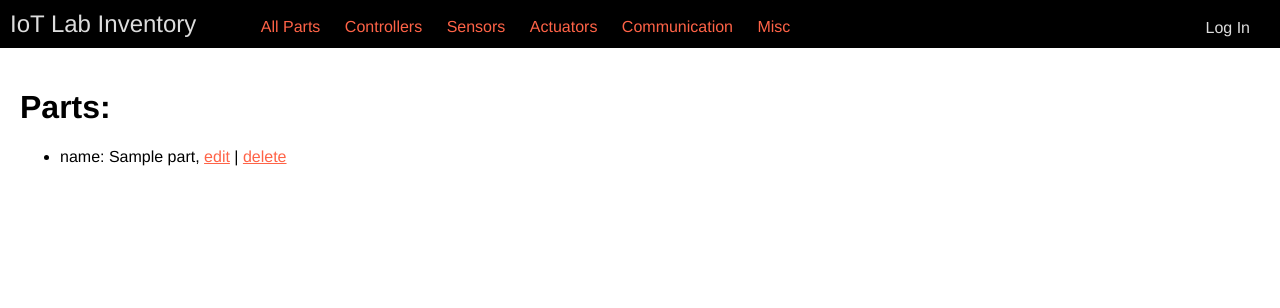
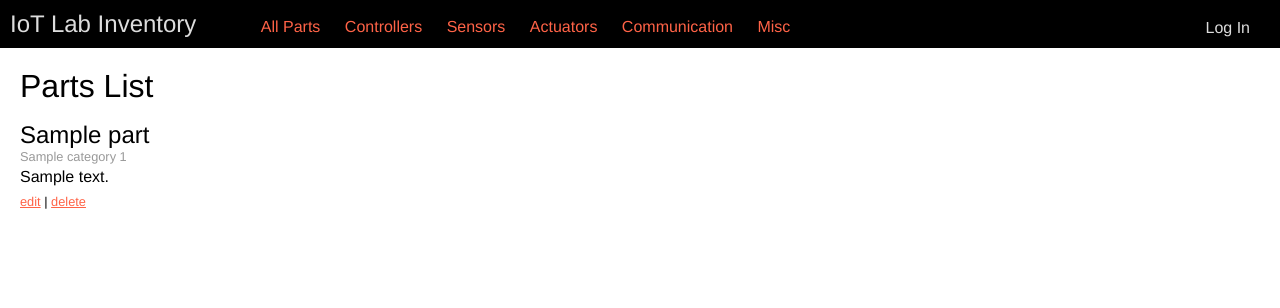
Before and after one commit to osu-cascades/iot-lab-inventory, a Flask app: template templates/parts/list.html in a window 1280 px wide. Shown: the top 308 px of the page. Run offline with Flask 2, Linux system fonts and the light colour scheme; the template is opened without the code that fills it: most values are stand-ins (such as "Sample title", 1, 10 or a date in 2020).

Commit message:
Style the parts list.

```diff
--- a/static/main.css
+++ b/static/main.css
@@ -51,9 +51,18 @@ div#content {
   padding: 20px;
 }
 
+h1 {
+  margin: 0px;
+  font-weight: normal;
+}
 
-h1 {
+h2 {
+  margin: 0px;
+  font-weight: normal;
+}
 
+p {
+  margin: 0px;
 }
 
 a {
@@ -64,7 +73,28 @@ a:hover {
   color: #ff8367;
 }
 
-
 form.frm-delete {
   display: inline;
 }
+
+ul.parts {
+  list-style-type: none;
+  margin-left: 0px;
+  padding-left: 0px;
+}
+
+ul.parts li {
+  margin-bottom: 20px;
+}
+
+ul.parts li p.part_id {
+  color: #999;
+  font-size: 0.8em;
+  margin-bottom: 4px;
+}
+
+ul.parts li span.controls {
+  display: inline-block;
+  padding-top: 8px;
+  font-size: 0.8em;
+}
--- a/templates/parts/list.html
+++ b/templates/parts/list.html
@@ -1,17 +1,19 @@
 {% extends 'base.html' %}
 {% block content %}
-<h1>Parts:</h1>
-<ul>
+<h1>Parts List</h1>
+<ul class="parts">
 {% for part in parts: %}
   <li>
-  {% for key in part.keys(): %}
-    {{ key ~ ": " ~ part[key] ~ ", "  }}
-  {% endfor %}
-    <a href="{{ url_for('parts_edit', id=part['id']) }}">edit</a>
-    |
-    <form id="frm-delete-{{ part['id' ]}}" class="frm-delete" action="{{ url_for('parts_delete', id=part['id']) }}" method="POST">
-      <a href="#" onclick="document.getElementById('frm-delete-{{ part['id'] }}').submit();">delete</a>
-    </form>
+    <h2 class="part_name">{{ part['name']  }}</h2>
+    <p class="part_id">{{ part['category'] }} {{ part['id'] }}</p>
+    <p class="part_description">{{ part['description'] }}</p>
+    <span class="controls">
+      <a href="{{ url_for('parts_edit', id=part['id']) }}">edit</a>
+      |
+      <form id="frm-delete-{{ part['id' ]}}" class="frm-delete" action="{{ url_for('parts_delete', id=part['id']) }}" method="POST">
+        <a href="#" onclick="document.getElementById('frm-delete-{{ part['id'] }}').submit();">delete</a>
+      </form>
+    </span>
   </li>
 {% endfor %}
 </ul>
```
Also changed, not shown: templates/home.html (+10 -11 lines).
